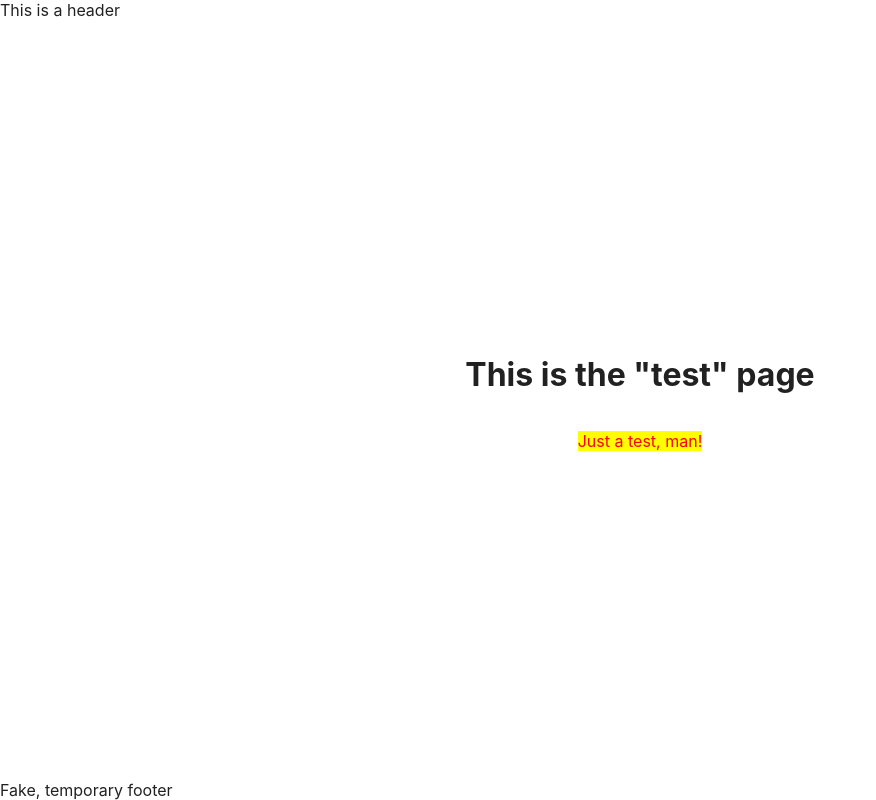
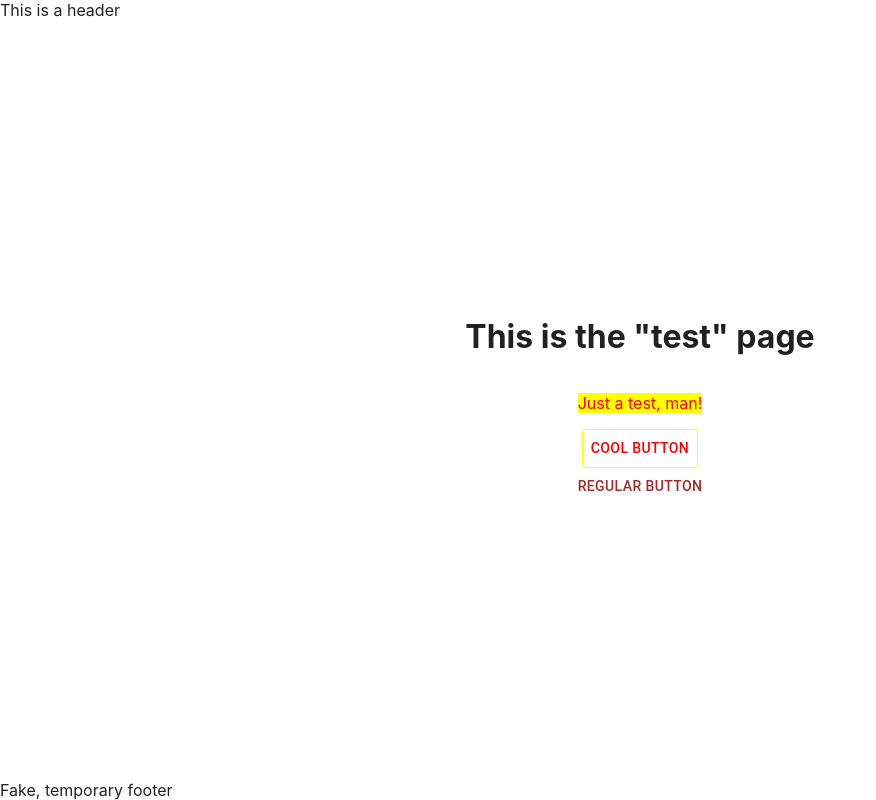
Before and after one commit to jasonkylefrank/Niceness, a Next.js app: page /test in a window 1280 px wide. Shown: the whole page, without its empty margins (0-876 px from the left). Built offline with nearby package versions, Linux system fonts and the light colour scheme.

Commit message:
Added MUI, including theming & Styled Components aspect

```diff
--- a/components/_globalStyles.js
+++ b/components/_globalStyles.js
@@ -5,7 +5,7 @@ const GlobalStyles = createGlobalStyle`
   body {
     padding: 0;
     margin: 0;
-    color: ${({ theme }) => theme.colors.text.normal};
+    color: ${({ theme }) => theme.palette.text.primary};
     font-family: -apple-system, BlinkMacSystemFont, Segoe UI, Roboto, Oxygen,
       Ubuntu, Cantarell, Fira Sans, Droid Sans, Helvetica Neue, sans-serif;
   }
--- a/components/_theme.js
+++ b/components/_theme.js
@@ -1,9 +1,13 @@
+
+// APPROACH:  I'm trying-out making the theme compatible with MUI's theme structure
+//            (see: https://mui.com/material-ui/customization/theming/).
+//            This way I can pass it to both MUI and the Styled Component theme.
 
 const theme = {
-    colors: {
+    palette: {
       text: {
-        normal: 'rgba(0,0,0,0.87)',
-        subdued: 'rgba(0,0,0,0.54)',
+        primary: 'rgba(0,0,0,0.87)', // normal
+        secondary: 'rgba(0,0,0,0.54)', // subdued
         disabled: 'rgba(0,0,0,0.3)'
       }
     }
--- a/package.json
+++ b/package.json
@@ -9,6 +9,10 @@
     "lint": "next lint"
   },
   "dependencies": {
+    "@emotion/react": "^11.9.3",
+    "@emotion/styled": "^11.9.3",
+    "@mui/material": "^5.9.1",
+    "@mui/styled-engine-sc": "^5.8.0",
     "next": "12.2.2",
     "react": "18.2.0",
     "react-dom": "18.2.0",
--- a/pages/_app.js
+++ b/pages/_app.js
@@ -1,5 +1,6 @@
 import Head from 'next/head';
-import styled, { ThemeProvider } from 'styled-components';
+import styled, { ThemeProvider as SCThemeProvider } from 'styled-components';
+import { ThemeProvider as MUIThemeProvider, createTheme as createMUITheme, StyledEngineProvider } from '@mui/material/styles';
 import GlobalStyles from "../components/_globalStyles";
 import theme from '../components/_theme';
 
@@ -9,6 +10,15 @@ const Root = styled.div`
   display: flex;
   flex-direction: column;
 `;
+
+
+// Theme approach:
+//   (1) Create my own theme but use MUI's theme spec, meaning that I use
+//        their theme object structure (instead of making my own structure), and
+//   (2) Pass the theme to both MUI (via their own ThemeProvider) and to the
+//        Styled Components' ThemeProvider
+
+const muiTheme = createMUITheme(theme);
 
 
 
@@ -21,15 +31,20 @@ function MyApp({ Component, pageProps }) {
   return (
     <Root>
       <Head>
-        {/* Also see Head stuff in other places such as the Layout component */}
+        {/* Also see <Head> stuff in other places such as the Layout component */}
         {/* <meta name="description" content="" /> */}
         <link rel="shortcut icon" href="/favicon.svg" />
       </Head>
 
-      <ThemeProvider theme={theme}>
-        <GlobalStyles />
-        {componentWithLayout}
-      </ThemeProvider>
+      {/* Need this so we can override MUI styles.  See: https://stackoverflow.com/a/69210767/718325 */}
+      <StyledEngineProvider injectFirst>
+        <MUIThemeProvider theme={muiTheme}>
+          <SCThemeProvider theme={theme}>
+            <GlobalStyles />
+            {componentWithLayout}
+          </SCThemeProvider>
+        </MUIThemeProvider>
+      </StyledEngineProvider>
     </Root>
   );
 }
--- a/pages/index.js
+++ b/pages/index.js
@@ -65,7 +65,7 @@ const Grid = styled.div`
 `;
 
 const Footer = styled.footer`
-  color: ${({ theme }) => theme.colors.text.subdued};
+  color: ${({ theme }) => theme.palette.text.secondary};
   display: flex;
   flex: 1;
   padding: 2rem 0;
@@ -87,7 +87,7 @@ const Logo = styled.span`
 `;
 
 const FakeLogo = styled.span`
-  color: ${({ theme }) => theme.colors.text.normal};
+  color: ${({ theme }) => theme.palette.text.primary};
   font-weight: 500;
   margin-left: 0.4rem;
 `;
--- a/pages/test.js
+++ b/pages/test.js
@@ -1,10 +1,20 @@
 import styled from "styled-components";
+import { Button } from "@mui/material";
 import Layout from "../components/layout";
 import { Container, Main } from "../components/_sharedStyles";
 
 const P = styled.p`
     color: red;
     background: yellow;
+`;
+
+const StyledButton = styled(Button)`
+    color: red;
+    border: 1px solid yellow;
+    &:hover {
+        /* background-color: red; */
+        color: white;
+    }
 `;
 
 export default function Test(props) {
@@ -14,6 +24,10 @@ export default function Test(props) {
             <Main>
                 <h1>This is the &quot;test&quot; page</h1>
                 <P>Just a test, man!</P>
+
+                <StyledButton>Cool button</StyledButton>
+
+                <Button sx={{ color: 'brown' }}>Regular button</Button>
             </Main>
         </Container>
     );
```
Also changed, not shown: 1 other file (tests, documents, lock files or other folders).
